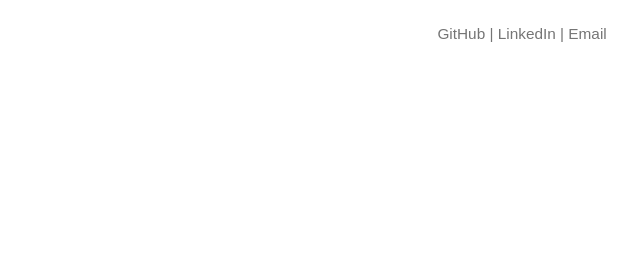
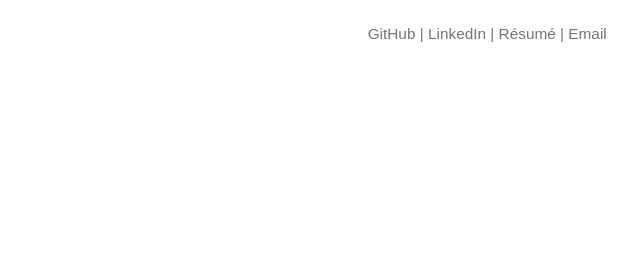
Before and after one commit to baishen/baishen.github.io, a plain HTML site: page index.html in a window 1280 px wide. Shown: the top 256 px of the page, 640-1280 px from the left. Drawn offline with Linux system fonts and the light colour scheme.

Commit message:
resume updated

```diff
--- a/index.html
+++ b/index.html
@@ -19,7 +19,7 @@
        	<a href="https://github.com/baishen" target="_blank">GitHub </a>|
 	<!--<a href="https://medium.com/@baishen.huang" target="_blank"> Medium </a>|-->
 	<a href="http://www.linkedin.com/pub/baishen-huang/80/512/68" target="_blank"> LinkedIn </a>|
-	<!--<a href="content/Resume.pdf" target="_blank"> Résumé </a>|-->
+	<a href="content/Resume.pdf" target="_blank"> Résumé </a>|
        	<a href="mailto:baishen.huang@gmail.com"> Email</a>
        </nav>
 	</header>
```
Also changed, not shown: 2 other files.
